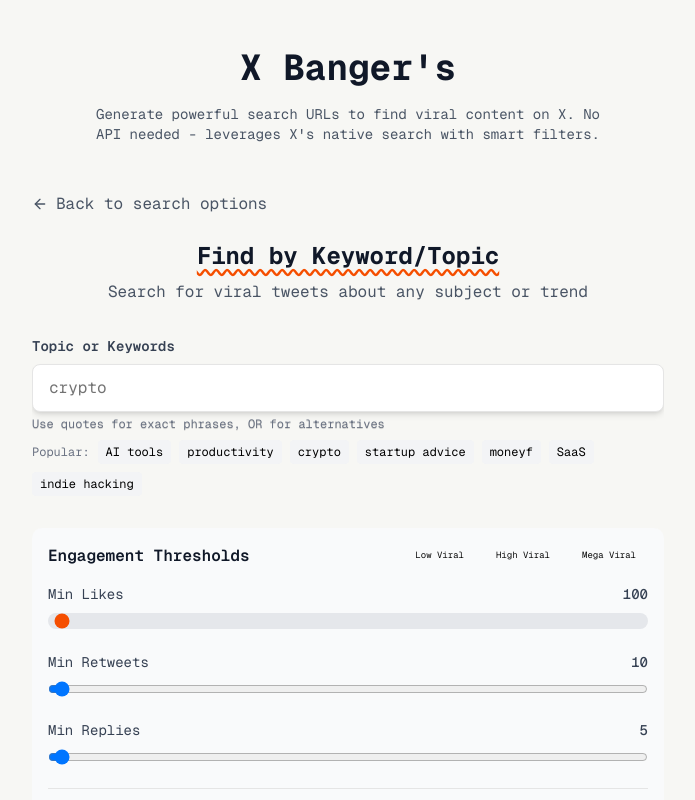
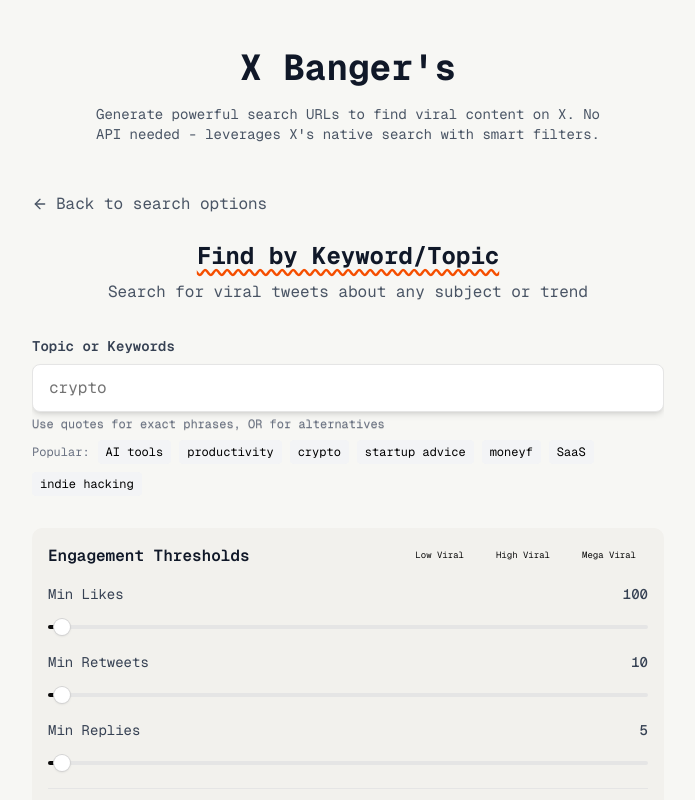
Before and after one commit to eeshm/bangerx, a Next.js app: page / in a window 1280 px wide. Both pictures are taken after a click on the button "Find by Keyword/Topic". Shown: the top 800 px of the page, without its empty margins (292-987 px from the left). Built offline with nearby package versions, Linux system fonts and the light colour scheme.

Commit message:
feat: major ui update and slider component ui

```diff
--- a/src/app/globals.css
+++ b/src/app/globals.css
@@ -9,8 +9,11 @@
   --color-black:#000000;
   --color-theme-bg: #f7f7f4;
   --color-theme-fg: #26251e;
-  --color-h1:"#000000";
+  --color-h1:#000000;
+  --color-orange:#f54e00;
+  --color-card-bg:#f2f1ed;
 }
+/* f7f7f4 */
 
 
 @theme inline {
@@ -51,7 +54,6 @@
   --radius-md:calc(var(--radius) - 2px);
   --radius-lg:var(--radius);
   --radius-xl:calc(var(--radius) + 4px);
-  --color-orange:"#f54e00"
 
 }
 
@@ -88,8 +90,6 @@
   --sidebar-accent-foreground:oklch(0.205 0 0);
   --sidebar-border:oklch(0.922 0 0);
   --sidebar-ring:oklch(0.708 0 0);
-
-  --color-orange:"#f54e00"
 }
 
 .dark {
--- /dev/null
+++ b/src/components/Slider.tsx
@@ -0,0 +1,52 @@
+import React from 'react';
+import { cn } from '@/lib/utils'; // Assuming your cn utility is here
+
+// Define the type for the component's props
+interface StyledSliderProps {
+  value: number;
+  onChange: (e: React.ChangeEvent<HTMLInputElement>) => void;
+  min?: number;
+  max?: number;
+  step?: number;
+  className?: string;
+}
+
+const StyledSlider: React.FC<StyledSliderProps> = ({
+  value,
+  onChange,
+  min = 0,
+  max = 100,
+  step = 1,
+  className,
+}) => {
+  const progress = ((value - min) / (max - min)) * 100;
+
+  // Define the dynamic style for the track's filled portion
+  const sliderStyle = {
+    background: `linear-gradient(to right, #0a0a0a ${progress}%, #e5e5e5 ${progress}%)`,
+  };
+
+  return (
+    <input
+      type="range"
+      value={value}
+      onChange={onChange}
+      min={min}
+      max={max}
+      step={step}
+      style={sliderStyle}
+      className={cn(
+        // Base and track styles
+        "w-full h-1 cursor-pointer appearance-none rounded-lg",
+        // Thumb styles
+        "[&::-webkit-slider-thumb]:h-4 [&::-webkit-slider-thumb]:w-4 [&::-webkit-slider-thumb]:appearance-none [&::-webkit-slider-thumb]:rounded-full [&::-webkit-slider-thumb]:bg-white [&::-webkit-slider-thumb]:shadow-sm [&::-webkit-slider-thumb]:ring-1 [&::-webkit-slider-thumb]:ring-neutral-300",
+        // Active/dragged state for the thumb
+        "active:[&::-webkit-slider-thumb]:bg-neutral-950",
+        // Allow passing additional classes
+        className
+      )}
+    />
+  );
+};
+
+export default StyledSlider;
--- a/src/components/TwitterSearchGenerator2.tsx
+++ b/src/components/TwitterSearchGenerator2.tsx
@@ -4,6 +4,7 @@
 import { Search, Twitter, Copy, ExternalLink, User, Hash, AlertCircle, TrendingUp, History, ChevronDown, ChevronUp, Trash2, Clock, Info, ArrowLeft, Sparkles, Zap, Flame } from 'lucide-react';
 import { PlaceholdersAndVanishInput } from './ui/placeholders-and-vanish-input';
 import { cn } from '@/lib/utils';
+import StyledSlider from './Slider';
 
 const TwitterSearchGenerator = () => {
   const [currentStep, setCurrentStep] = useState('selection');
@@ -393,7 +394,7 @@
               <div>
                 <button
                   onClick={goBackToSelection}
-                  className="flex items-center cursor-pointer gap-2 text-gray-600 hover:text-gray-800 mb-6 transition-colors"
+                  className="flex items-center gap-2 text-gray-600 hover:text-gray-900 mb-6 transition-colors"
                 >
                   <ArrowLeft className="w-4 h-4" />
                   Back to search options
@@ -443,7 +444,7 @@
                             <button
                               key={creator}
                               onClick={() => fillExample(creator, 'creator')}
-                              className="text-xs px-2 py-1 bg-gray-100 hover:bg-gray-200 cursor-pointer rounded transition-colors"
+                              className="text-xs px-2 py-1 bg-[var(--color-card-bg)] hover:bg-gray-200 cursor-pointer rounded transition-colors"
                             >
                               @{creator}
                             </button>
@@ -500,7 +501,7 @@
                   )}
                 </div>
 
-                <div className="bg-gray-50 rounded-lg p-4 mb-8">
+                <div className="bg-[var(--color-card-bg)] rounded-lg p-4 mb-8">
                   <div className="flex items-center justify-between mb-4">
                     <h3 className="font-semibold text-gray-900">Engagement Thresholds</h3>
                     <div className="flex gap-2">
@@ -509,8 +510,8 @@
                           key={id}
                           onClick={() => applyPreset(id)}
                           className={cn("px-3 py-1 text-[9px] rounded-sm flex items-center gap-1",
-                              "transition-all hover:bg-gray-200",
-                              "cursor-pointer"
+                            "transition-all",
+                            "hover:text-orange",
                           )}
                         >
                           {label}
@@ -525,16 +526,12 @@
                         <span>Min Likes</span>
                         <span className="font-medium">{minLikes}</span>
                       </div>
-                      <input
-                        type="range"
+                      <StyledSlider
                         value={minLikes}
-                        onChange={(e) => setMinLikes(parseInt(e.target.value))}
-                        min="0"
-                        max="10000"
-                        step="50"
-                        className={cn("w-full bg-transparent [&::-webkit-slider-runnable-track]:rounded-full [&::-webkit-slider-runnable-track]:bg-gray-200 [&::-webkit-slider-thumb]:appearance-none [&::-webkit-slider-thumb]:h-[14px] [&::-webkit-slider-thumb]:w-[15px] [&::-webkit-slider-thumb]:rounded-full [&::-webkit-slider-thumb]:bg-white [&::-webkit-slider-thumb]:border",
-                          "accent-[#f54e00]"
-                        )}
+                        onChange={(e: any) => setMinLikes(parseInt(e.target.value))}
+                        min={0}
+                        max={10000}
+                        step={50}
                       />
                     </div>
                     <div>
@@ -542,14 +539,12 @@
                         <span>Min Retweets</span>
                         <span className="font-medium">{minRetweets}</span>
                       </div>
-                      <input
-                        type="range"
+                      <StyledSlider
                         value={minRetweets}
-                        onChange={(e) => setMinRetweets(parseInt(e.target.value))}
-                        min="0"
-                        max="1000"
-                        step="10"
-                        className="w-full"
+                        onChange={(e: any) => setMinRetweets(parseInt(e.target.value))}
+                        min={0}
+                        max={1000}
+                        step={10}
                       />
                     </div>
                     <div>
@@ -557,14 +552,12 @@
                         <span>Min Replies</span>
                         <span className="font-medium">{minReplies}</span>
                       </div>
-                      <input
-                        type="range"
+                      <StyledSlider
                         value={minReplies}
                         onChange={(e) => setMinReplies(parseInt(e.target.value))}
-                        min="0"
-                        max="500"
-                        step="5"
-                        className="w-full"
+                        min={0}
+                        max={500}
+                        step={5}
                       />
                     </div>
                   </div>
@@ -582,7 +575,7 @@
                         type="checkbox"
                         checked={mediaOnly}
                         onChange={(e) => setMediaOnly(e.target.checked)}
-                        className="w-4 h-4 text-blue-600 rounded cursor-pointer "
+                        className="w-4 h-4  rounded cursor-pointer "
                       />
                       <span className="text-sm text-gray-700">Media only (images/videos)</span>
                     </label>
@@ -599,12 +592,12 @@
                 </div>
 
                 {queryPreview && (
-                  <div className="bg-indigo-50 border border-indigo-200 rounded-lg p-4 mb-6">
-                    <h4 className="font-semibold text-indigo-900 mb-2 flex items-center text-sm">
-                      <Search className="w-4 h-4 mr-2" />
+                  <div className="bg-[var(--color-card-bg)] rounded-lg p-4 mb-6">
+                    <h4 className="font-semibold text-gray-700 mb-2 flex items-center text-sm">
+                      <Search className="w-4 h-4 mr-2 stroke-[var(--color-orange)]" />
                       Your X Search Query
                     </h4>
-                    <code className="text-xs text-indigo-800 block bg-white p-2 rounded break-all">
+                    <code className="text-xs text-gray-800 block bg-[var(--color-theme-bg)] p-2 rounded break-all">
                       {queryPreview}
                     </code>
                   </div>
@@ -627,7 +620,7 @@
                       Search URL Generated
                     </h3>
 
-                    <div className="bg-white p-3 rounded-lg border mb-4 overflow-x-auto">
+                    <div className="bg-[var(--color-card-bg)] p-3 rounded-lg border mb-4 overflow-x-auto">
                       <code className="text-xs text-gray-700 break-all">
                         {generatedUrl}
                       </code>
@@ -639,7 +632,7 @@
                         className={cn("flex-1 bg-theme-fg text-white font-medium",
                           "py-3 px-4 rounded-lg",
                           "transition-colors flex items-center justify-center gap-2",
-                          "cursor-pointer hover:scale-[0.98]",
+                          "hover:bg-gray-950",
                           "transition-all duration-150")}
                       >
                         <ExternalLink className="w-4 h-4" />
@@ -649,7 +642,7 @@
                       <button
                         onClick={copyToClipboard}
                         className={cn(`flex justify-center rounded-lg border-2 gap-2 ${copied
-                            ? 'bg-green-300  border-green-50 text-white'
+                          ? 'bg-[var(--color-orange)] text-white'
                           : 'bg-white border-gray-300 text-gray-700 hover:bg-gray-50'
                           }`,
                           "font-medium transition-colors flex items-center",
@@ -727,7 +720,7 @@
                         <div className="flex items-center gap-2">
                           <button
                             onClick={() => loadFromHistory(item)}
-                            className="text-blue-600 hover:text-blue-700 text-xs cursor-pointer hover:underline flex items-center gap-1 px-2 py-1"
+                            className="text-gray-600 hover:text-gray-700  text-xs cursor-pointer hover:underline flex items-center bg gap-1 px-2 py-1"
                           >
                             Load
                           </button>
@@ -739,7 +732,7 @@
                           </button>
                           <button
                             onClick={() => deleteHistoryItem(item.id)}
-                            className="text-red-500 hover:text-red-700 text-xs cursor-pointer hover:underline"
+                            className="text-gray-600 hover:text-gray-700 text-xs cursor-pointer hover:underline"
                           >
                             Delete
                           </button>
```
Lines whose indentation alone changed are shown as unchanged.
